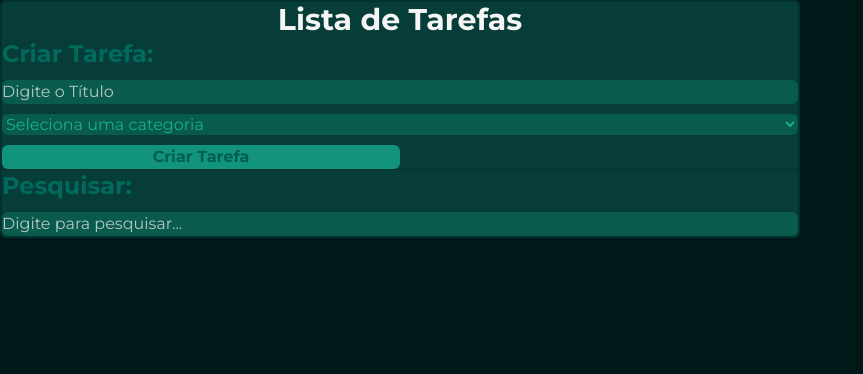
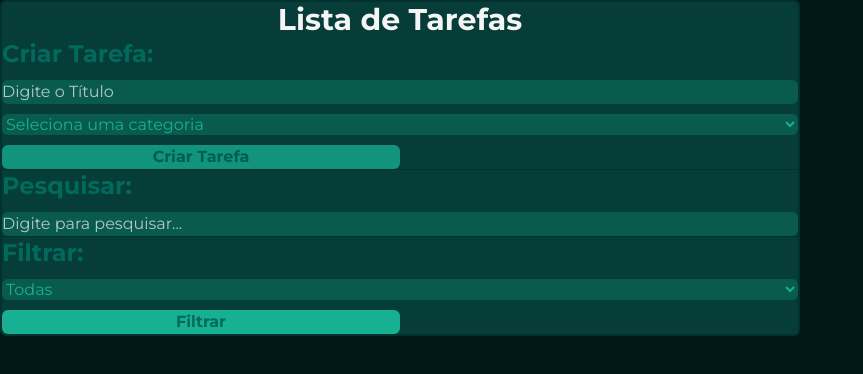
Before and after one commit to FerdiCayet/Taskly, a React (Vite) app: page / in a window 1280 px wide. Shown: the top 374 px of the page, without its empty margins (0-863 px from the left). Built offline with nearby package versions, Linux system fonts and the light colour scheme; a web font is replaced by a local one.

Commit message:
feat: adiciona componente FilterTasks e atualiza integração no App

```diff
--- a/src/App.tsx
+++ b/src/App.tsx
@@ -1,4 +1,5 @@
 import CreateToDo from './components/CreateToDo';
+import FilterTasks from './components/FilterTasks';
 import SearchTasks from './components/SearchTasks';
 
 export default function App() {
@@ -8,6 +9,8 @@ export default function App() {
             <CreateToDo />
             <hr className="h-px border-0 bg-(--dark-green)"></hr>
             <SearchTasks />
+            <hr className="h-px border-0 bg-(--dark-green)"></hr>
+            <FilterTasks />
         </div>
     );
 }
--- /dev/null
+++ b/src/components/FilterTasks.tsx
@@ -0,0 +1,32 @@
+import { useState } from 'react';
+
+export default function FilterTasks() {
+    const [filter, setFilter] = useState<string>();
+
+    return (
+        <div className="flex flex-col gap-2.5 relative m-5">
+            <h1 className="text-(--bangladesh-green) font-bold text-2xl cursor-default">Filtrar:</h1>
+            <select
+                className="p-2 bg-(--forest) placeholder:text-[bg-amber-500] text-(--frog) rounded-md focus:outline-2 outline-offset-2 outline-(--bangladesh-green) transition-all duration-200 ease"
+                value={filter}
+                onChange={(e) => setFilter(e.target.value)}
+            >
+                <option id="category" value="all">
+                    Todas
+                </option>
+                <optgroup label="Categorias">
+                    <option value="study">Estudos</option>
+                    <option value="person">Pessoal</option>
+                    <option value="job">Trabalho</option>
+                </optgroup>
+                <optgroup label="Status">
+                    <option value="completed">Finalizado</option>
+                    <option value="progressing">Ausente</option>
+                </optgroup>
+            </select>
+            <div className="block relative">
+                <button className="bg-(--frog) hover:bg-(--mountain-meadow) transition text-(--bangladesh-green) font-bold bonderad w-1/2 rounded-md p-2 cursor-pointer">Filtrar</button>
+            </div>
+        </div>
+    );
+}
```
